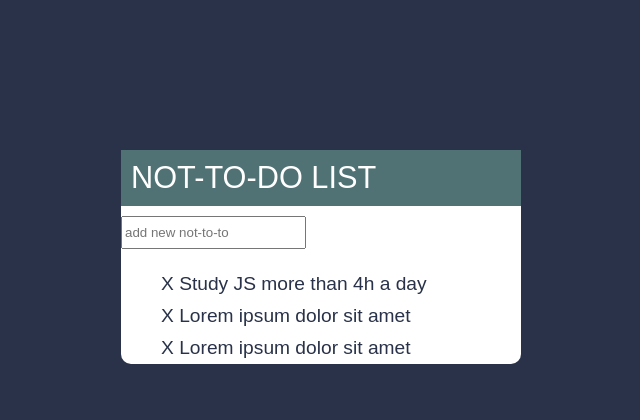
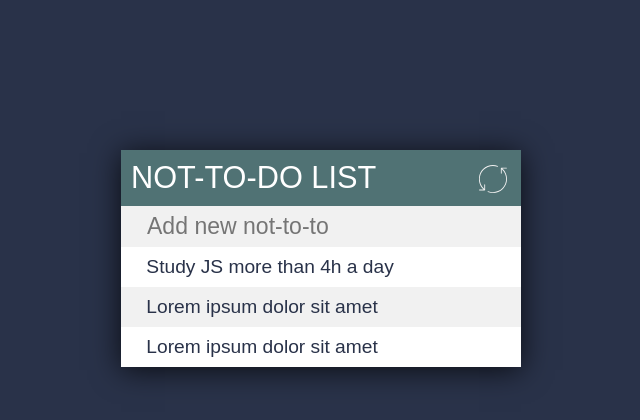
Before and after one commit to goroh83/not-to-do-list, a plain HTML site: page index.html in a window 1280 px wide. Shown: the whole page, without its empty margins (319-959 px from the left). Drawn offline with Linux system fonts and the light colour scheme.

Commit message:
final version

```diff
--- a/css/sass.sass
+++ b/css/sass.sass
@@ -3,39 +3,88 @@ $green: #507274
 $lightgreen: #9EBEBF
 
 body
+    color: #293249
     background-color: $navy
-    color: #293249
     font-family: 'muli', sans-serif
     font-size: 1.2em
     margin: 0
     padding: 0
+    box-sizing: border-box
 
 .container
     background-color: white
     width: 400px
-    border-radius: 10px
     margin: 150px auto
+    box-shadow: 0px 3px 28px 0px rgba(0,0,0,0.75)
+
+h1 img
+    cursor: pointer
+    float: right
+    padding: 5px 4px 0 0
+    height: 28px
+    width: 28px
+    transition: 0.3s linear
+
+.rotated
+    transform: rotate(45deg)
+    transform-origin: center
 
 .newInput
     margin: 0 auto
 
 input
-    height: 2em
+    height: 1.8em
+    background-color: #f1f1f1
+    font-size: 1.2em
+    width: 100%
+    border: none
+    font-family: 'muli', sans-serif
+    color: $green
+    box-sizing: border-box
+    padding-left: 26px
+
+input:focus
+    outline: none
+    border: 3px solid rgba(0,0,0,0)
+    box-sizing: border-box
 
 h1
     text-transform: uppercase
     font-weight: 500
     background-color: $green
     color: white
-    margin: 0 0 10px 0
+    margin: 0
     padding: 10px
     font-size: 1.6em
+    overflow: hidden
 
 ul
     list-style-type: none
+    margin: 0
+    padding: 0
 
 li
-    padding: 5px 0
+    height: 40px
+    line-height: 40px
+
+li:nth-child(2n)
+    background: #f1f1f1
+
+span
+    cursor: pointer
+    margin-right: 20px
+    text-align: center
+    background-color: #A50000
+    height: 40px
+    width: 0px
+    display: inline-block
+    color: white
+    transition: .2s linear
+    opacity: 0
+
+li:hover span
+    width: 40px
+    opacity: 1
 
 .completed
     color: $lightgreen
--- a/index.html
+++ b/index.html
@@ -1,25 +1,28 @@
 <!DOCTYPE html>
 <html lang="">
+
 <head>
     <meta charset="utf-8">
     <meta name="viewport" content="width=device-width, initial-scale=1.0">
     <link rel="stylesheet" href="css/style.css">
+    <link href="https://maxcdn.bootstrapcdn.com/font-awesome/4.7.0/css/font-awesome.min.css" rel="stylesheet">
     <title>NOT-to-do list</title>
 </head>
 
 <body>
     <div class="container">
-   <h1>Not-to-do List</h1>
+        <h1>Not-to-do List <img src="img/refresh.svg"></h1>
         <div class="newInput">
-   <input type="text" placeholder="add new not-to-to">
+            <input type="text" placeholder="Add new not-to-to">
         </div>
         <ul>
-       <li><span>X</span>   Study JS more than 4h a day</li>
-       <li><span>X</span>   Lorem ipsum dolor sit amet</li>
-       <li><span>X</span>   Lorem ipsum dolor sit amet</li>
+            <li><span><i class="fa fa-trash-o"></i></span> Study JS more than 4h a day</li>
+            <li><span><i class="fa fa-trash-o"></i></span> Lorem ipsum dolor sit amet</li>
+            <li><span><i class="fa fa-trash-o"></i></span> Lorem ipsum dolor sit amet</li>
         </ul>
     </div>
     <script src="js/jquery-3.2.1.min.js"></script>
     <script src="js/script.js"></script>
 </body>
+
 </html>
--- a/js/script.js
+++ b/js/script.js
@@ -13,6 +13,12 @@ $("input[type='text']").keypress(function(event){
     if (event.which === 13) {
         var inputText = $(this).val();
         $(this).val('');
-        $('ul').append('<li><span>X</span> ' + inputText + '</li>')
+        $('ul').append('<li><span><i class="fa fa-trash-o"></i></span> ' + inputText + '</li>')
     }
+});
+
+$('h1 img').on('click', function(){
+    $('.newInput').slideToggle();
+    $('h1 img').toggleClass('rotated');
+
 })
```
Also changed, not shown: css/style.css, img/refresh.svg (added), 1 other file. Lines whose indentation alone changed are shown as unchanged.
